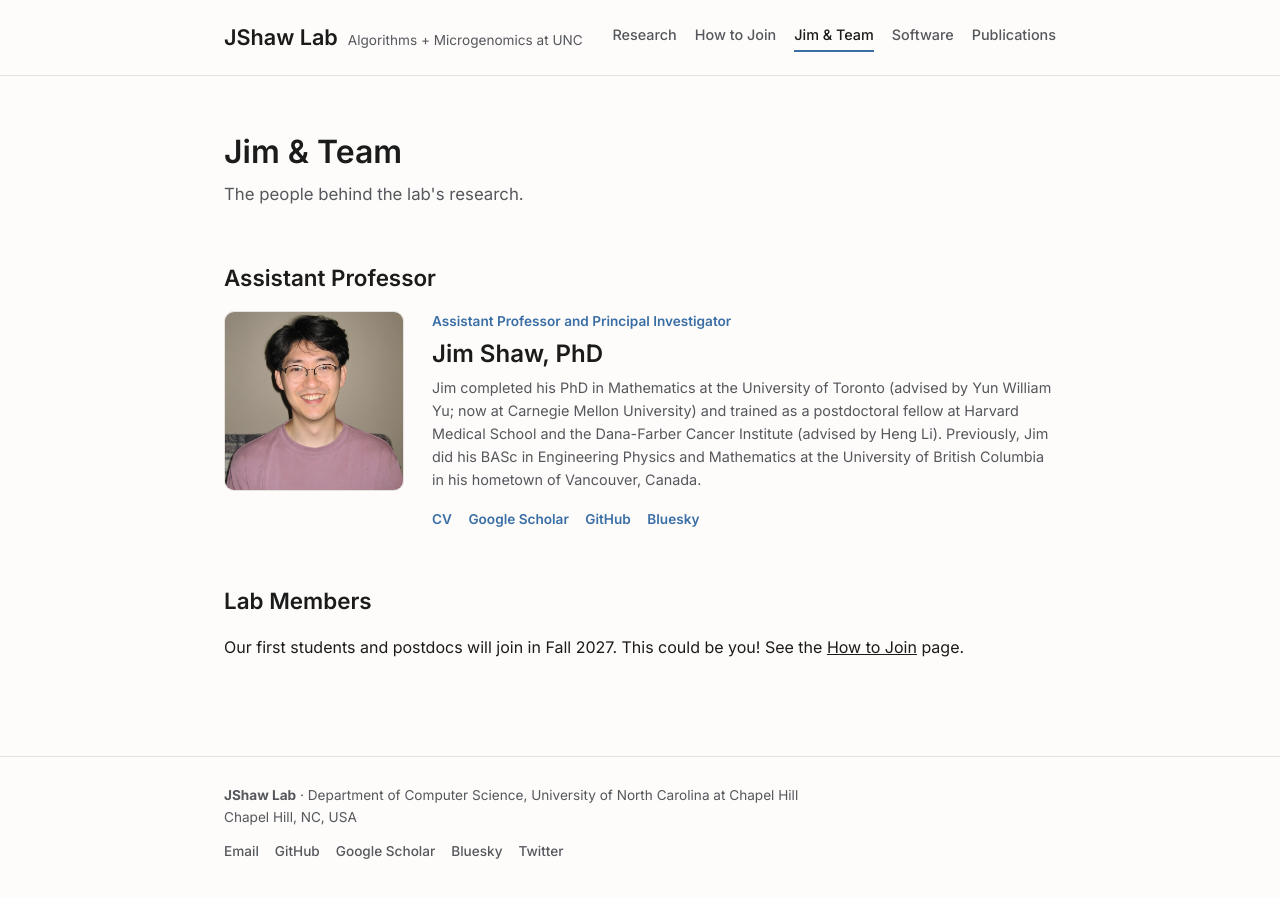
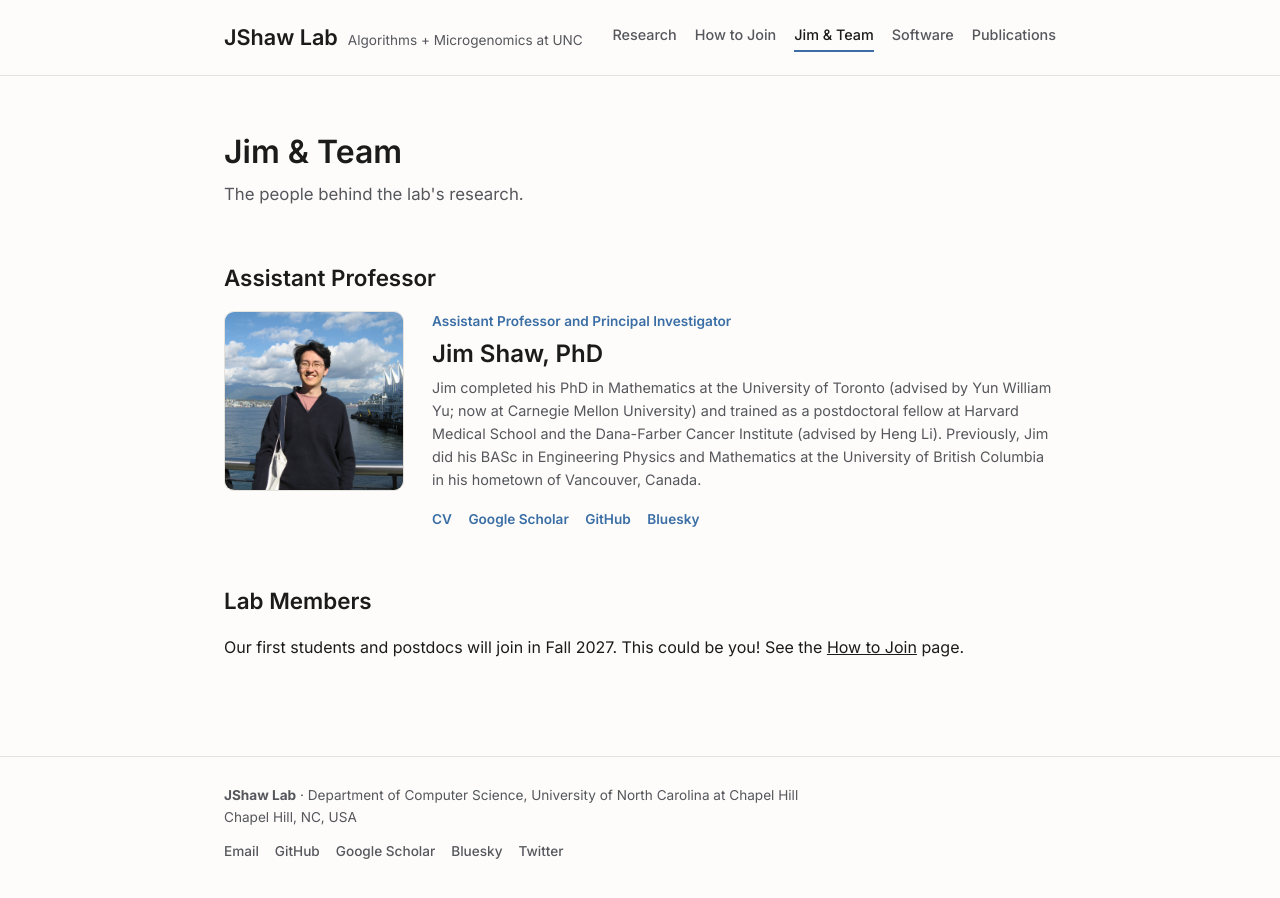
Before and after one commit to jshaw-lab-compbio/jshaw-lab-compbio.github.io, a Jekyll site: the page built from team.md, in a window 1280 px wide. Built offline with Jekyll 4.4.1, drawn with Linux system fonts in a browser that asks for light colours.

Commit message:
new prof pic

```diff
--- a/_data/team.yml
+++ b/_data/team.yml
@@ -20,7 +20,7 @@
 - name: Jim Shaw, PhD
   role: pi
   title: Assistant Professor and Principal Investigator
-  photo: "assets/img/team/jim-shaw-cropped.jpg"
+  photo: "assets/img/team/jim-harbor.jpg"
   cv: "assets/files/jim-shaw-cv.pdf"
   bio: >
     Jim completed his PhD in Mathematics at the
```
Also changed, not shown: assets/img/team/jim-harbor.jpg (added).
